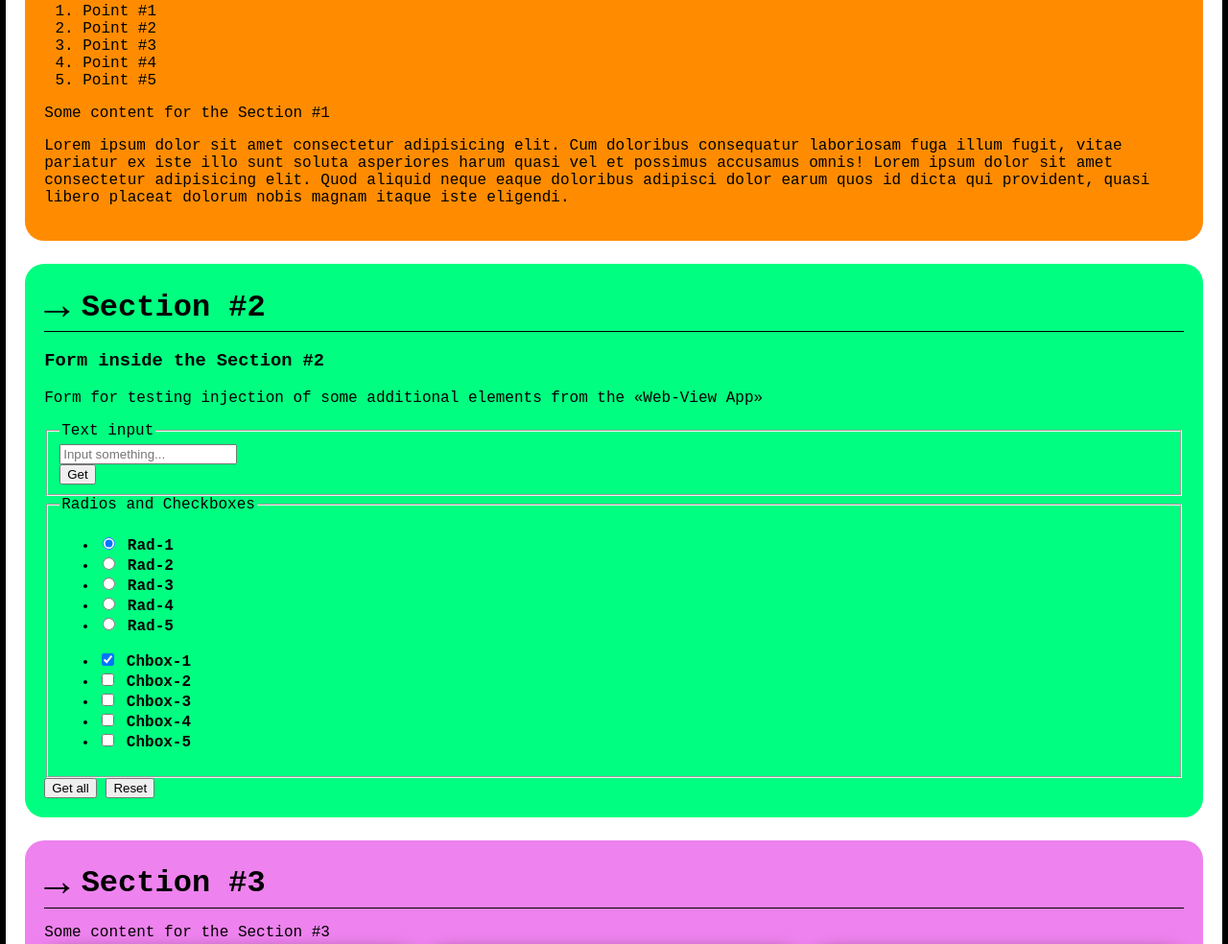
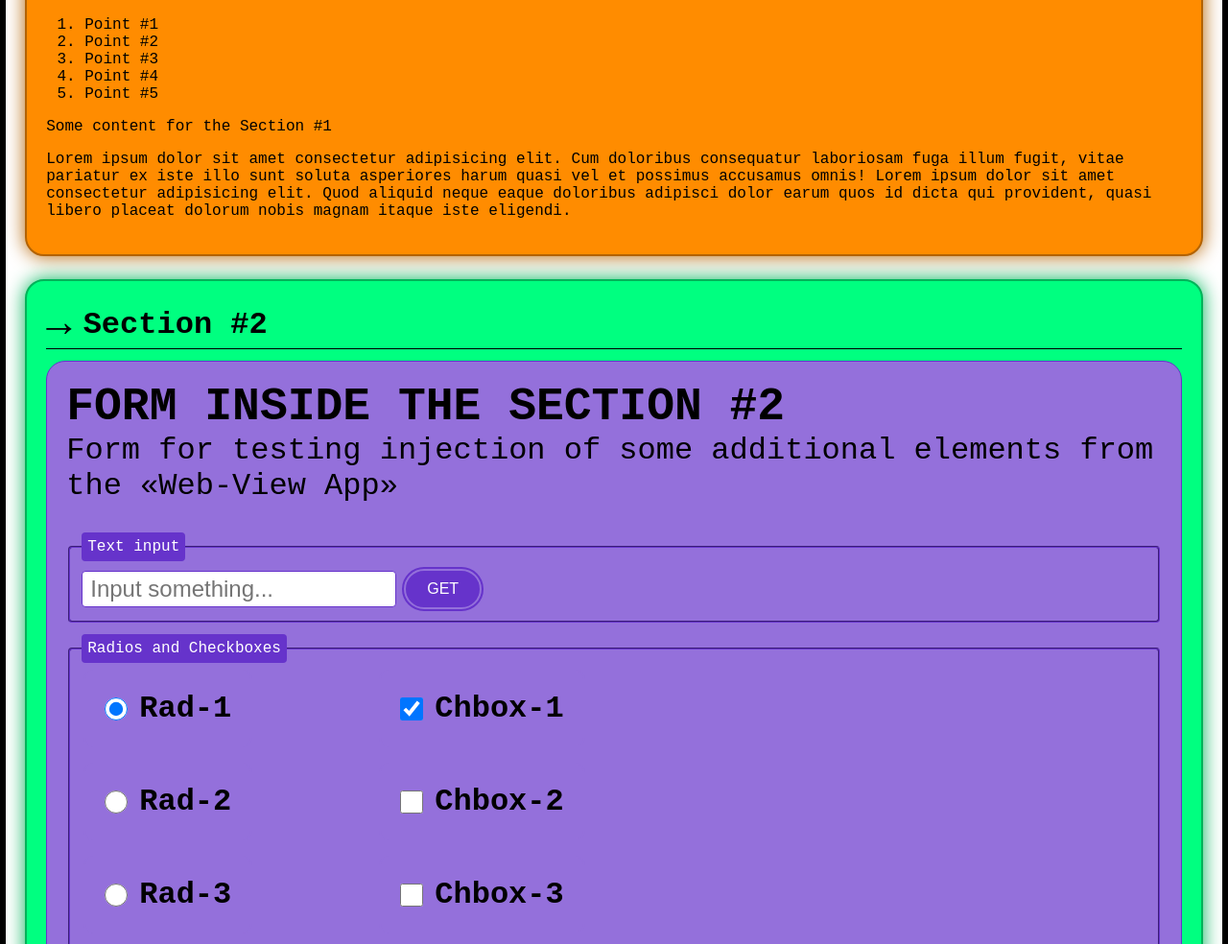
Before and after one commit to ZomboBombo/flutter_webview_app_test_site, a plain HTML site: page index.html in a window 1280 px wide. Shown: the part 310-1294 px from the top of the page at 96% size. Drawn offline with Linux system fonts and the light colour scheme.

Commit message:
Styles: added new Form styles, updated some old ones

```diff
--- a/styles.css
+++ b/styles.css
@@ -2,12 +2,17 @@
     /* Colors */
     --col-def-black: hsl(0 0% 0%);
     --col-def-white: hsl(0 0% 100%);
-    --col-section-3n-2: hsl(33 100% 50%);
-    --col-section-3n-1: hsl(150 100% 50%);
-    --col-section-3n: hsl(300 76.1% 72.2%);
+    --col-danger: hsl(0 67.9% 41.6%);
+    --col-section-bg: hsl(0 0% 50%);
+    --col-section-brd: hsl(0 0% 35%);
+    --col-form-bg: hsl(260 59.8% 64.9%);
+    --col-form-brd: hsl(260 59.8% 49.9%);
 
     /* Gaps */
-    --box-gap: 2rem;
+    --gap-box: 2rem;
+
+    /* Transition */
+    --trans-def-dur: 0.15s;
 
     font-size: 62.5%;
 }
@@ -46,9 +51,9 @@ body {
     display: flex;
     flex-direction: column;
     margin: 0;
-    padding: var(--box-gap);
+    padding: var(--gap-box);
     background-color: var(--col-def-white);
-    border-radius: var(--box-gap);
+    border-radius: var(--gap-box);
 }
 
 .header__title {
@@ -71,9 +76,9 @@ body {
     flex-direction: column;
     row-gap: 2.4rem;
     margin: 0;
-    padding: var(--box-gap);
+    padding: var(--gap-box);
     background-color: var(--col-def-white);
-    border-radius: var(--box-gap);
+    border-radius: var(--gap-box);
 }
 /* ==================== .main [END] ==================== */
 
@@ -82,21 +87,28 @@ body {
 .section {
     display: flex;
     flex-direction: column;
+    row-gap: 1.2rem;
     margin: 0;
-    padding: var(--box-gap);
-    border-radius: var(--box-gap);
+    padding: var(--gap-box);
+    background-color: var(--col-section-bg);
+    border: 0.2rem solid var(--col-section-brd);
+    border-radius: var(--gap-box);
+    box-shadow: 0 0 2rem 0 var(--col-section-brd);
 }
 
 .section:nth-child(3n - 2) {
-    background-color: var(--col-section-3n-2);
+    --col-section-bg: hsl(33 100% 50%);
+    --col-section-brd: hsl(33 100% 35%);
 }
 
 .section:nth-child(3n - 1) {
-    background-color: var(--col-section-3n-1);
+    --col-section-bg: hsl(150 100% 50%);
+    --col-section-brd: hsl(150 100% 35%);
 }
 
 .section:nth-child(3n) {
-    background-color: var(--col-section-3n);
+    --col-section-bg: hsl(300 76.1% 72.2%);
+    --col-section-brd: hsl(300 76.1% 57.2%);
 }
 
 .section__title {
@@ -137,11 +149,11 @@ body {
     margin: 0;
     padding: 0;
     background-color: var(--col-def-black);
-    border-radius: var(--box-gap);
+    border-radius: var(--gap-box);
     box-shadow: 0 0 2rem 0 var(--col-def-black);
     cursor: pointer;
     transition-property: scale, box-shadow;
-    transition-duration: 0.15s;
+    transition-duration: var(--trans-def-dur);
     transition-timing-function: ease;
 }
 
@@ -156,8 +168,8 @@ body {
     height: 100%;
     object-fit: cover;
     object-position: center center;
-    border-top-right-radius: var(--box-gap);
-    border-top-left-radius: var(--box-gap);
+    border-top-right-radius: var(--gap-box);
+    border-top-left-radius: var(--gap-box);
 }
 
 .figure__caption {
@@ -168,3 +180,170 @@ body {
     border-top: 1px solid var(--col-def-white);
 }
 /* ==================== .figure [END] ==================== */
+
+
+/* ==================== .form [START] ==================== */
+.form {
+    display: flex;
+    flex-direction: column;
+    row-gap: 1.2rem;
+    margin: 0;
+    padding: var(--gap-box);
+    background-color: var(--col-form-bg);
+    border: 1px solid var(--col-form-brd);
+    border-radius: var(--gap-box);
+}
+
+.form__header {
+    margin: 0;
+    margin-bottom: 1.8rem;
+    padding: 0;
+}
+
+.form__title {
+    margin: 0;
+    padding: 0;
+    font-size: 4.8rem;
+    text-transform: uppercase;
+}
+
+.form__title-desc {
+    margin: 0;
+    padding: 0;
+    font-size: 3.2rem;
+}
+
+.form__fieldset {
+    display: flex;
+    flex-wrap: wrap;
+    align-items: center;
+    gap: 0.6rem;
+    border-color: var(--col-form-brd);
+    border-radius: 0.4rem;
+}
+
+.form__legend {
+    padding: 0.6rem;
+    color: var(--col-def-white);
+    background-color: var(--col-form-brd);
+    border-radius: 0.4rem;
+}
+
+.form__input {
+    margin: 0;
+    padding: 0.4rem 0.8rem;
+    font-size: 2.4rem;
+    border: 1px solid var(--col-form-brd);
+    border-radius: 0.4rem;
+}
+
+.form__btns-box {
+    display: flex;
+    flex-wrap: wrap;
+    align-items: center;
+    gap: 0.4rem;
+    width: auto;
+    max-width: 48rem;
+}
+
+.form__btn {
+    display: flex;
+    align-items: center;
+    justify-content: center;
+    margin: 0;
+    padding: 1.2rem 2.4rem;
+    font-size: 1.6rem;
+    text-transform: uppercase;
+    color: var(--col-def-white);
+    background-color: var(--col-form-brd);
+    border: 2px solid var(--col-form-brd);
+    border-radius: 2.4rem;
+    outline: 2px solid var(--col-form-bg);
+    outline-offset: -4px;
+    cursor: pointer;
+    transition-property: background-color, opacity;
+    transition-duration: var(--trans-def-dur);
+    transition-timing-function: ease;
+}
+
+.form__btn:where(:hover, :focus-visible) {
+    background-color: var(--col-form-bg);
+}
+
+.form__btn:active {
+    opacity: 0.5;
+}
+
+.form__btn[type="submit"] {
+    font-size: 3.2rem;
+}
+
+.form__btn[type="reset"] {
+    --col-form-bg: hsl(0 67.9% 56.6%);
+    --col-form-brd: hsl(0 67.9% 41.6%);
+
+    font-size: 3.2rem;
+}
+
+.form__controls {
+    display: flex;
+    flex-wrap: wrap;
+    align-items: center;
+    gap: 12.8rem;
+}
+
+.form__footer {
+    display: flex;
+    flex-wrap: wrap;
+    align-items: center;
+    gap: 2.4rem;
+}
+/* ===================== .form [END] ===================== */
+
+
+/* ================== .controls [START] ================== */
+.controls {
+    display: flex;
+    flex-direction: column;
+    row-gap: 1.2rem;
+    margin: 0;
+    padding: 0;
+    list-style-type: none;
+}
+
+.controls__ctrl {
+    display: flex;
+    align-items: center;
+    column-gap: 1.2rem;
+    margin: 0;
+    padding: 2.4rem;
+    border-radius: 1.2rem;
+    outline: 2px solid var(--col-form-bg);
+    outline-offset: -4px;
+    cursor: pointer;
+    transition-property: background-color, opacity;
+    transition-duration: var(--trans-def-dur);
+    transition-timing-function: ease;
+}
+
+.controls__ctrl:where(:hover, :focus-visible) {
+    background-color: var(--col-form-brd);
+}
+
+.controls__ctrl:active {
+    opacity: 0.5;
+}
+
+.controls__ctrl-input {
+    width: 2.4rem;
+    height: 2.4rem;
+    margin: 0;
+    padding: 0;
+}
+
+.controls__ctrl-label {
+    margin: 0;
+    padding: 0;
+    font-size: 3.2rem;
+}
+/* =================== .controls [END] =================== */
```
